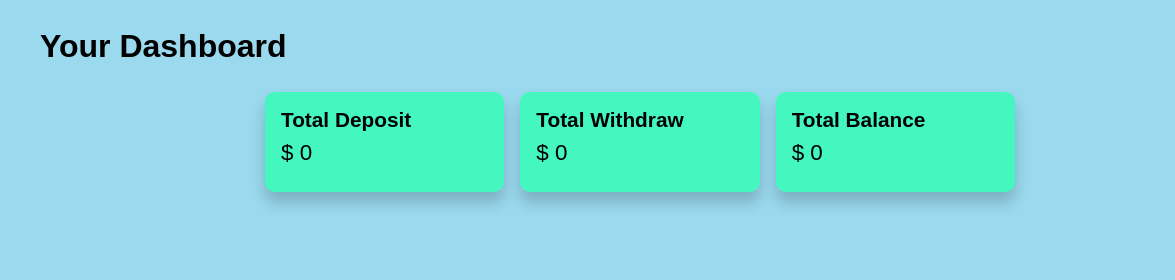
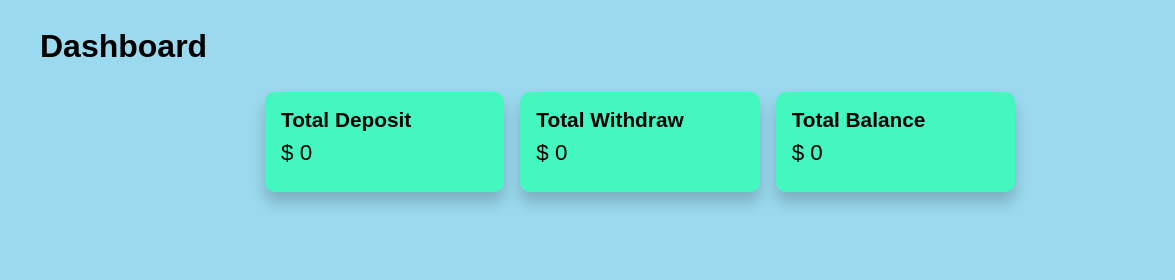
Before and after one commit to Chiekjowk/Bank-system, a plain HTML site: page index.html in a window 1280 px wide. Shown: the top 280 px of the page, 0-1175 px from the left. Drawn offline with Linux system fonts and the light colour scheme.

Commit message:
1 commit

```diff
--- a/index.html
+++ b/index.html
@@ -8,7 +8,7 @@
 </head>
 <body>
     <nav class="navbar">
-        <h1>Your Dashboard</h1>
+        <h1>Dashboard</h1>
         <div class="profile">
             <img src="asset/WhatsApp Image 2024-06-21 at 14.49.27_b77e3868.jpg" alt="profile pic">
         </div>
```
